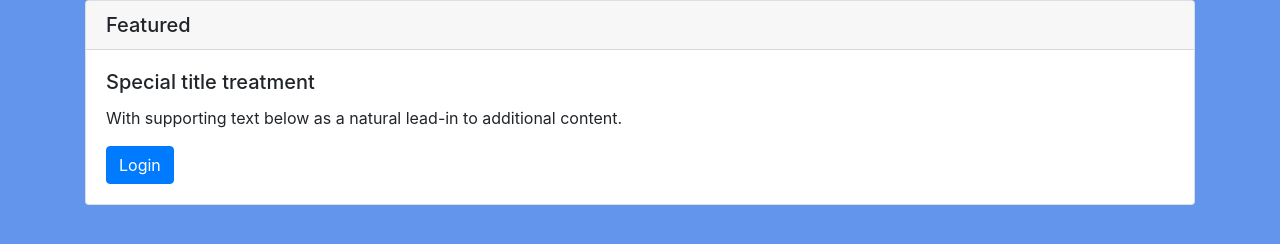
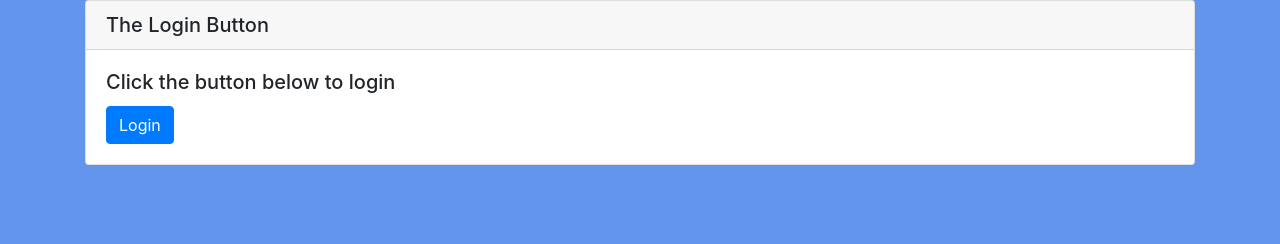
Before and after one commit to Dario-Torres/Josedario-torres-login-ui-template-project, a plain HTML site: page index.html in a window 1280 px wide. Drawn offline with nearby package versions, Linux system fonts and the light colour scheme.

Commit message:
Fixed typos
Fixed typos

```diff
--- a/index.html
+++ b/index.html
@@ -18,10 +18,9 @@
         <!-- Normal webpage to host the glorious button -->
         <div class="container justify-content-center">
         <div class="card">
-            <h5 class="card-header">Featured</h5>
+            <h5 class="card-header">The Login Button</h5>
             <div class="card-body">
-              <h5 class="card-title">Special title treatment</h5>
-              <p class="card-text">With supporting text below as a natural lead-in to additional content.</p>
+              <h5 class="card-title">Click the button below to login</h5>
               <!--Button to activate modal for first login-->
               <button type="button" class="btn btn-primary" data-toggle="modal" data-target="#login-modal">
                 Login
```
